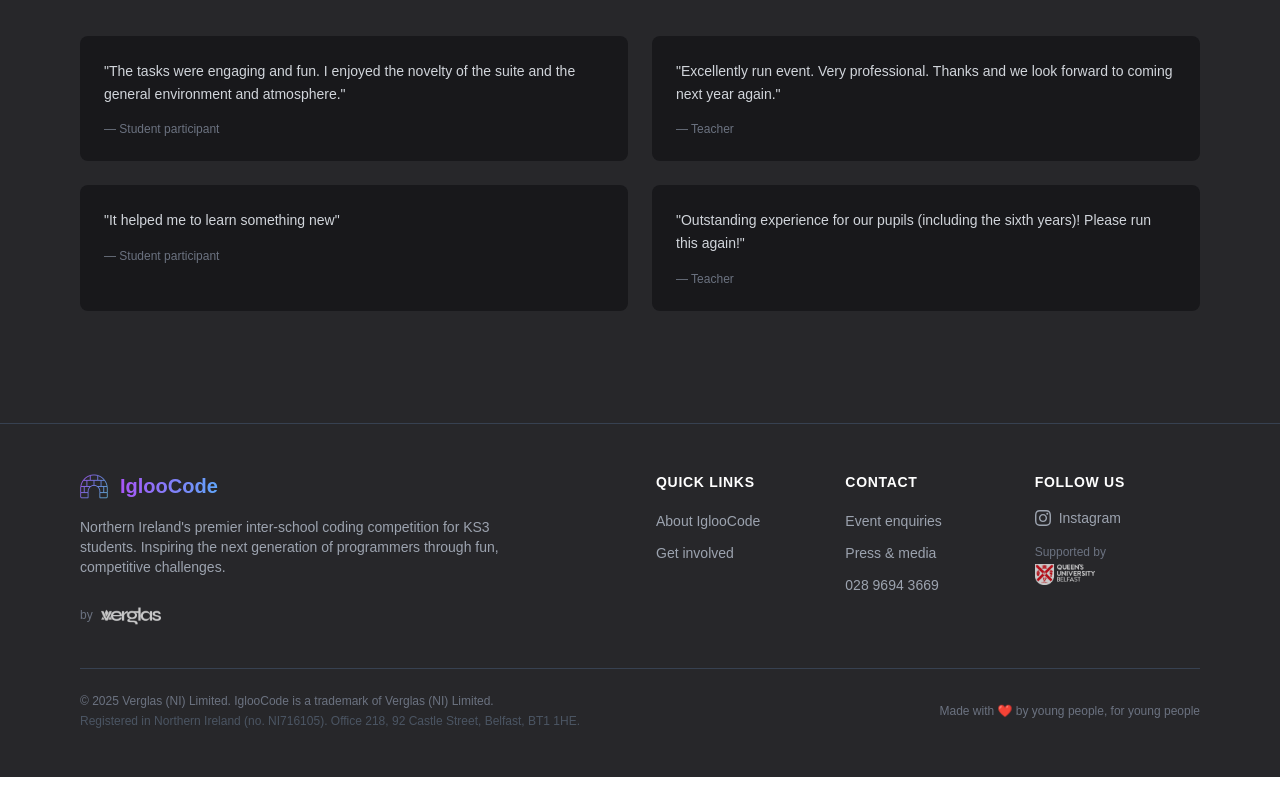
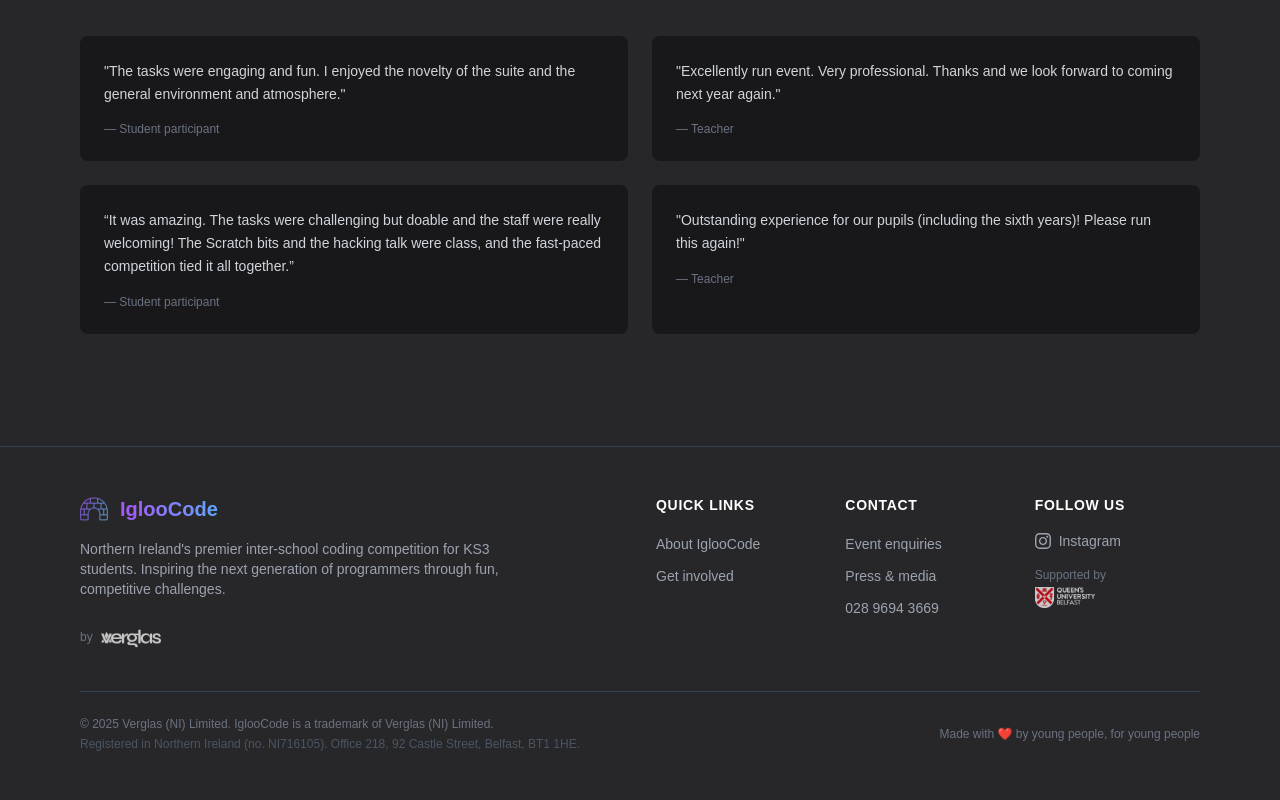
Before and after one commit to VerglasSoftware/igloocode-public, a Next.js app: page / in a window 1280 px wide. Shown: the part 3278-4078 px from the top of the page. Before the commit the page ends 4055 px from the top, so only its background shows below. Built offline with nearby package versions, Linux system fonts and the light colour scheme; a web font is replaced by a local one.

Commit message:
testimonial update

```diff
--- a/pages/index.js
+++ b/pages/index.js
@@ -233,7 +233,12 @@ function Index() {
 
 						<div className="bg-zinc-900 rounded-lg p-6 hover:bg-zinc-900/80 transition-colors">
 							<p className={`${red_hat_mono.className} text-gray-300 text-sm mb-4 italic leading-relaxed`}>
-								"It helped me to learn something new"
+								“It was amazing. The tasks were
+								challenging but doable and the staff were
+								really welcoming! The Scratch
+								bits and the hacking talk were class, and
+								the fast-paced competition tied it all
+								together.”
 							</p>
 							<p className={`${red_hat_mono.className} text-gray-500 text-xs`}>— Student participant</p>
 						</div>
```
